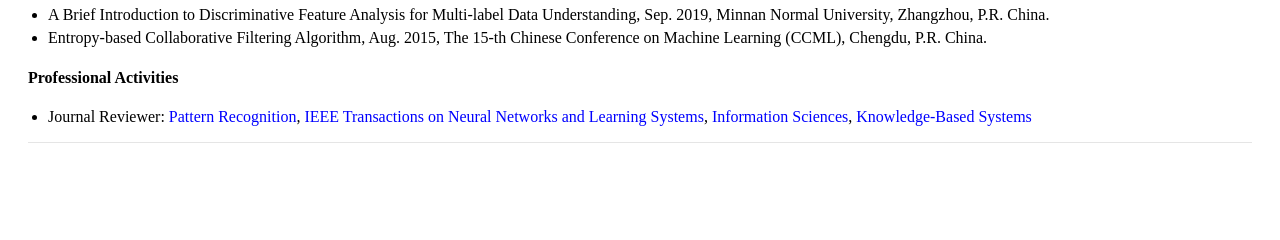
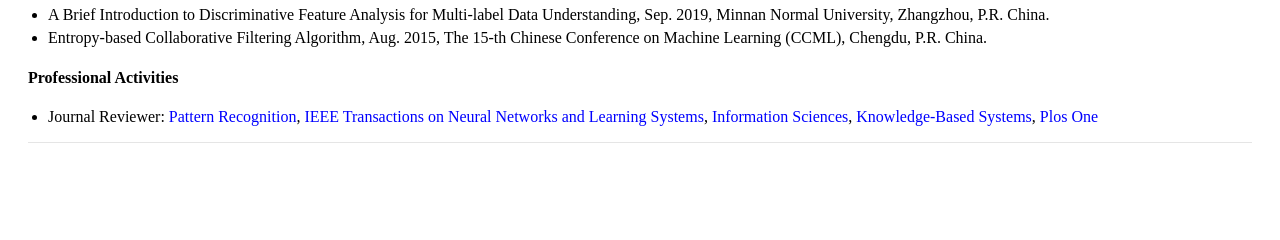
Before and after one commit to jiazhang-ml/jiazhang-ml.github.io, a Jekyll site: the page built from index.md, in a window 1280 px wide. Shown: the part 640-880 px from the top of the page. Built offline with Jekyll 4.4.1, drawn with Linux system fonts in a browser that asks for light colours; grey boxes are pictures that could not be loaded.

Commit message:
Update index.md

```diff
--- a/index.md
+++ b/index.md
@@ -36,4 +36,4 @@ I am currently working towards the Ph.D. degree in the Artificial Intelligence D
 
 #### Professional Activities
 
-* Journal Reviewer: [Pattern Recognition](https://www.journals.elsevier.com/pattern-recognition/), [IEEE Transactions on Neural Networks and Learning Systems](https://mc.manuscriptcentral.com/tnnls), [Information Sciences](https://www.journals.elsevier.com/information-sciences), [Knowledge-Based Systems](https://www.journals.elsevier.com/knowledge-based-systems)
+* Journal Reviewer: [Pattern Recognition](https://www.journals.elsevier.com/pattern-recognition/), [IEEE Transactions on Neural Networks and Learning Systems](https://mc.manuscriptcentral.com/tnnls), [Information Sciences](https://www.journals.elsevier.com/information-sciences), [Knowledge-Based Systems](https://www.journals.elsevier.com/knowledge-based-systems), [Plos One](https://www.editorialmanager.com/pone/Default.aspx)
```
